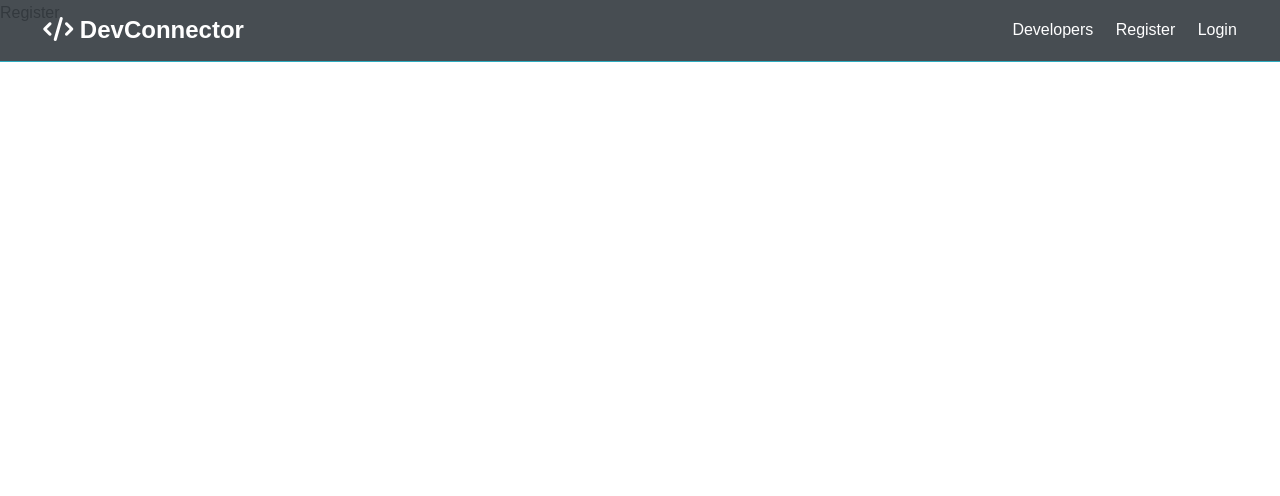
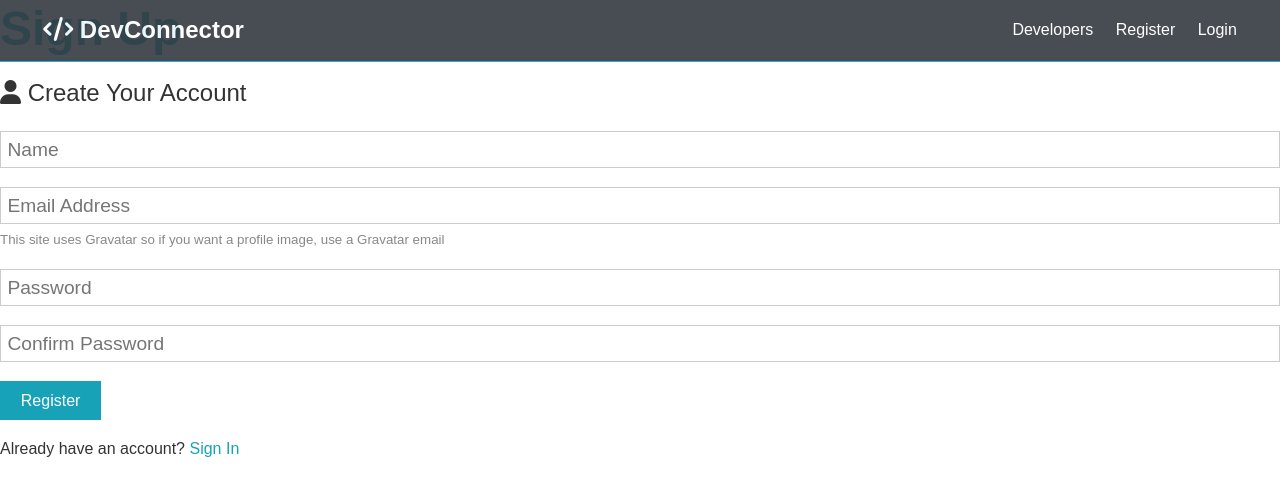
Before and after one commit to sherryxiaoyizhu/dev-connector-mern-stack, a React (Create React App) app in the folder client/: page /register in a window 1280 px wide. Shown: the top 496 px of the page. Built offline with nearby package versions, Linux system fonts and the light colour scheme.

Commit message:
Register Form &  useState Hook

```diff
--- a/client/src/App.js
+++ b/client/src/App.js
@@ -1,5 +1,5 @@
-import React, {Fragment} from 'react';
-import {BrowserRouter as Router, Routes, Route} from "react-router-dom";
+import React, { Fragment } from 'react';
+import { BrowserRouter as Router, Routes, Route } from "react-router-dom";
 import Navbar from "./components/layout/Navbar";
 import Landing from "./components/layout/Landing";
 import Register from "./components/auth/Register";
--- a/client/src/components/auth/Login.js
+++ b/client/src/components/auth/Login.js
@@ -6,6 +6,6 @@
         Login
     </div>
   )
-}
+};
 
-export default Login
+export default Login;
--- a/client/src/components/auth/Register.js
+++ b/client/src/components/auth/Register.js
@@ -1,11 +1,69 @@
-import React from 'react';
+import React, { Fragment, useState } from 'react';
 
 const Register = () => {
-  return (
-    <div>
-      Register
-    </div>
+    const [formData, setFormData] = useState({
+        name: '',
+        email: '',
+        password: '',
+        password2: ''
+    });
+
+    const { name, email, password, password2 } = formData;
+
+    const onChange = e =>
+        setFormData({ ...formData, [e.target.name]: e.target.value }); // copy the formData
+
+    const onSubmit = e => {
+        e.preventDefault();
+        if(password !== password2) {
+            console.log('Passwords do not match');
+        } else {
+            console.log(formData);
+        }
+    }
+
+    return (
+        <Fragment>
+        <h1 className="large text-primary">Sign Up</h1>
+        <p className="lead"><i className="fas fa-user"></i> Create Your Account</p>
+        <form className="form" onSubmit={e => onSubmit(e)}>
+            <div className="form-group">
+            <input type="text" placeholder="Name" name="name" value={name} onChange={e => onChange(e)} required />
+            </div>
+            <div className="form-group">
+            <input type="email" placeholder="Email Address" name="email" value={email} onChange={e => onChange(e)} required />
+            <small className="form-text"
+                >This site uses Gravatar so if you want a profile image, use a
+                Gravatar email</small
+            >
+            </div>
+            <div className="form-group">
+            <input
+                type="password"
+                placeholder="Password"
+                name="password"
+                value={password}
+                onChange={e => onChange(e)}
+                minLength="6"
+            />
+            </div>
+            <div className="form-group">
+            <input
+                type="password"
+                placeholder="Confirm Password"
+                name="password2"
+                value={password2}
+                onChange={e => onChange(e)}
+                minLength="6"
+            />
+            </div>
+            <input type="submit" className="btn btn-primary" value="Register" />
+        </form>
+        <p className="my-1">
+            Already have an account? <a href="login.html">Sign In</a>
+        </p>
+        </Fragment>
   )
-}
+};
 
-export default Register
+export default Register;
```
